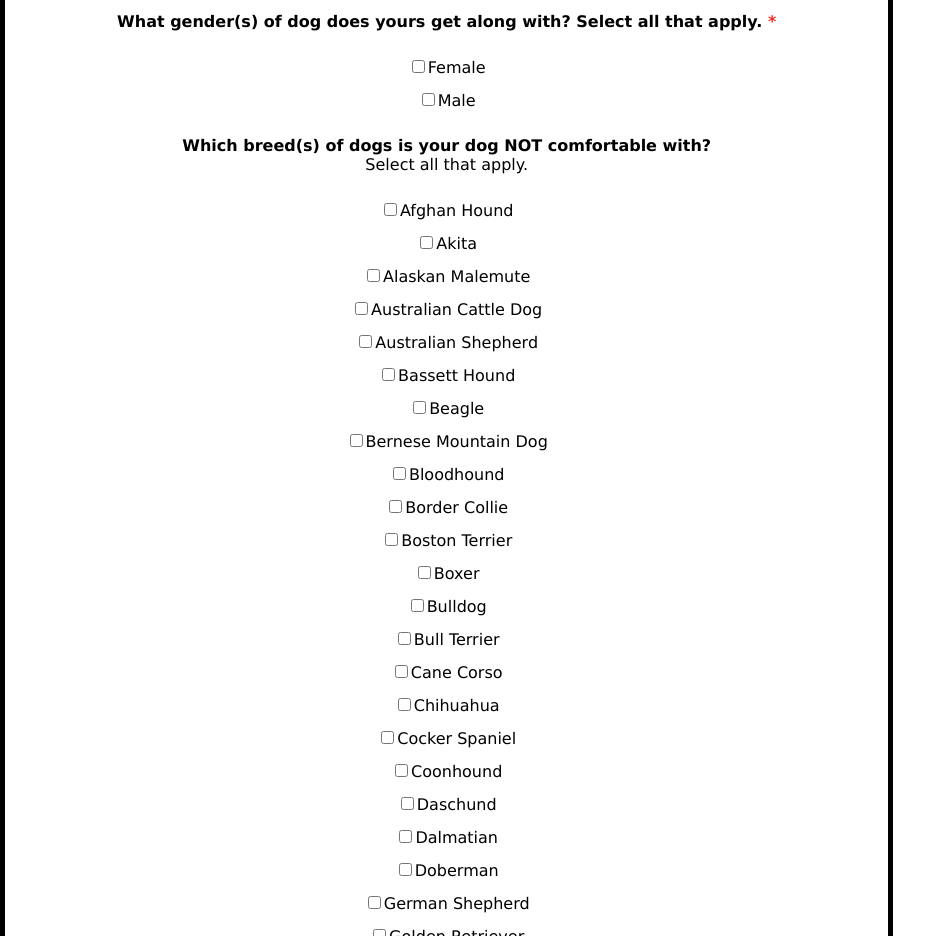
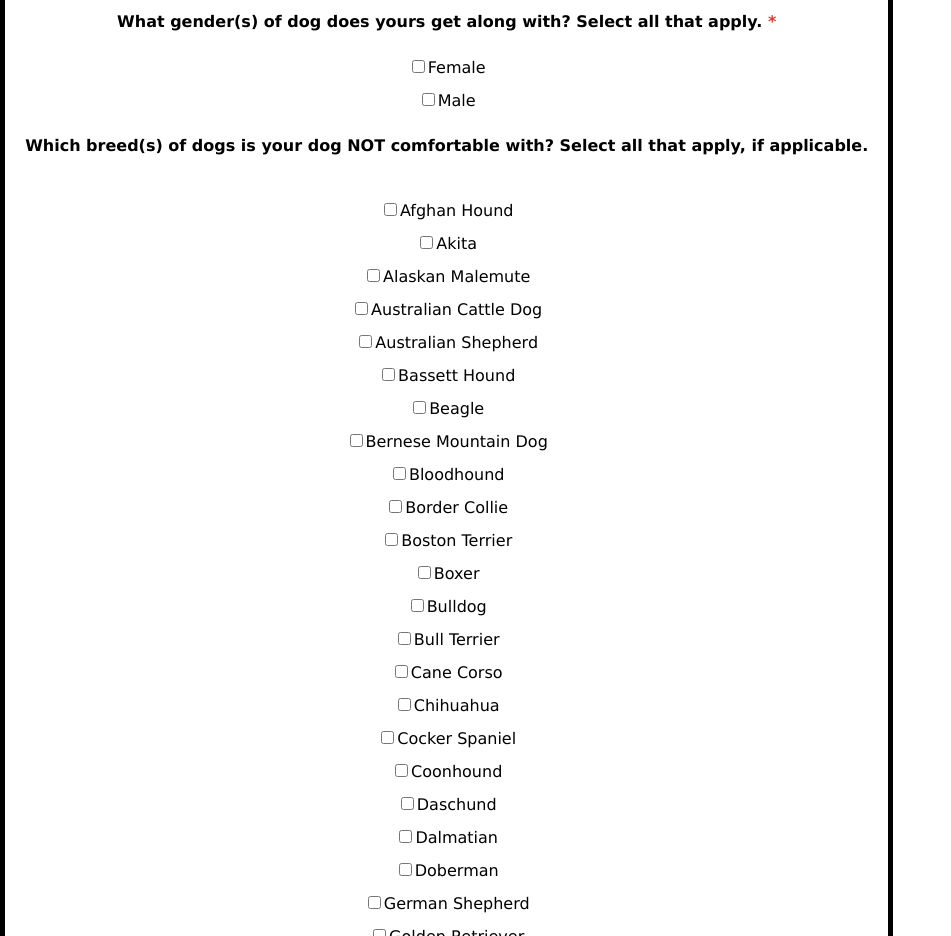
Before and after one commit to cmaher15/PAWs, a React (Create React App) app in the folder paws-front-end/: page / in a window 1280 px wide. Shown: the part 1640-2576 px from the top of the page, without its empty margins (0-951 px from the left). Built offline with nearby package versions, Linux system fonts and the light colour scheme.

Commit message:
add some more formattting

```diff
--- a/paws-front-end/src/components/HandleOnSubmit.jsx
+++ b/paws-front-end/src/components/HandleOnSubmit.jsx
@@ -23,7 +23,7 @@ export default function HandleOnSubmit(e) {
   };
 
   const addDataToServer = (data) => {
-    axios.post("http://localhost:8001/api/dogs", data).then(
+    axios.post(`/api/dogs/`, data).then(
       (response) => {
         console.log(response);
       },
@@ -326,10 +326,8 @@ export default function HandleOnSubmit(e) {
       <div className="component">
         <label className="title">
           {" "}
-          Which breed(s) of dogs is your dog NOT comfortable with?
+          Which breed(s) of dogs is your dog NOT comfortable with? Select all that apply, if applicable.
         </label>{" "}<br/>
-
-        Select all that apply.
         <br />
         <br />
           <input className="input" type="checkbox" name="Afghan Hound"  value={breed_compatibility} onChange={(event) => setBreedComp(event.target.value)}/>Afghan Hound <br/>
```
